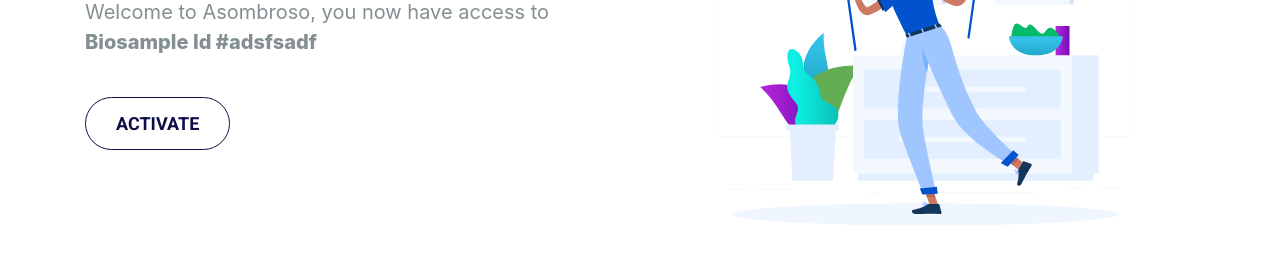
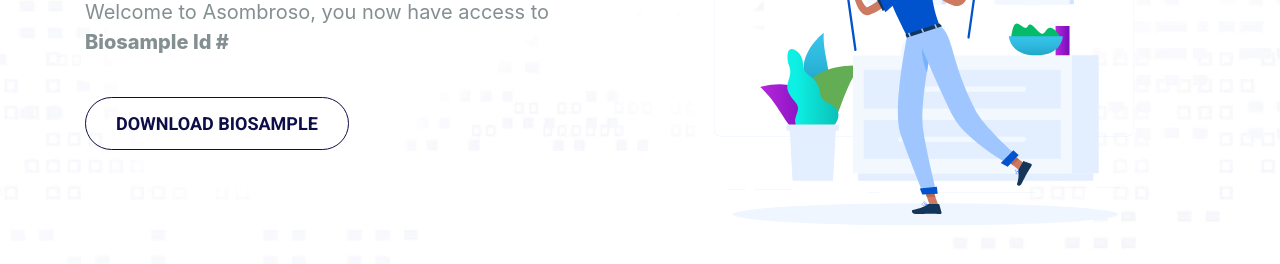
Before and after one commit to vhstrejo/laboratory-asombroso, a plain HTML site: page index.html in a window 1280 px wide. Shown: the part 360-624 px from the top of the page. Drawn offline with nearby package versions, Linux system fonts and the light colour scheme.

Commit message:
updated background and changed button link

```diff
--- a/css/styles.css
+++ b/css/styles.css
@@ -6,6 +6,10 @@
 .subtext {
 	    max-height: 98px;
     overflow: hidden;
+}
+.bg-data {
+	background: url(../images/bg-asombroso.jpg) no-repeat top center;
+	background-size: cover;
 }
 .full-height {height:100vh;}
 .labProfile, .bioprofile .biosampleProfile  {display:none;}
--- a/index.html
+++ b/index.html
@@ -34,8 +34,8 @@
 
 <body>
 
-    <section >
-        <div class="container d-flex full-height align-items-center ">
+    <section class=" bg-data">
+        <div class="container d-flex full-height align-items-center">
 
             <div class="row flex-row full-height d-flex align-items-center ">
                 <div class="col-md-6 align-middle">
@@ -46,13 +46,14 @@
                         <img class="img-fluid " src="images/asombroso@2x.svg" alt="Asomboros Logo">
 
                     </a>
-                    <p class="subtitle">Welcome to Asombroso, you now have access to<br><strong class="biosample">Biosample Id #<span class="biosample">adsfsadf</span></strong></p><br>
+                    <p class="subtitle">Welcome to Asombroso, you now have access to<br><strong
+                           >Biosample Id #<span id="biosample"></span></strong></p><br>
                     <div class="d-flex ">
 
 
 
 
-                        <a href="/activate-laboratory-asombroso/?biosampleId=12345678&timestamp=1603919060&signature=0x10872409387409" class="btn btn-outline-primary mx-0 my-2 my-md-0" >Activate</a></div>
+                        <a href="#" class="btn btn-outline-primary mx-0 my-2 my-md-0">Download Biosample</a></div>
 
 
                 </div>
--- a/js/scripts.js
+++ b/js/scripts.js
@@ -33,6 +33,6 @@
 $(function () {
 
 $checkOwner();
-
+$('#biosample').append(biosampleId);
 
 });
```
Also changed, not shown: images/bg-asombroso.jpg (added), images/scan.svg (added), 1 other file. Lines whose indentation alone changed are shown as unchanged.
